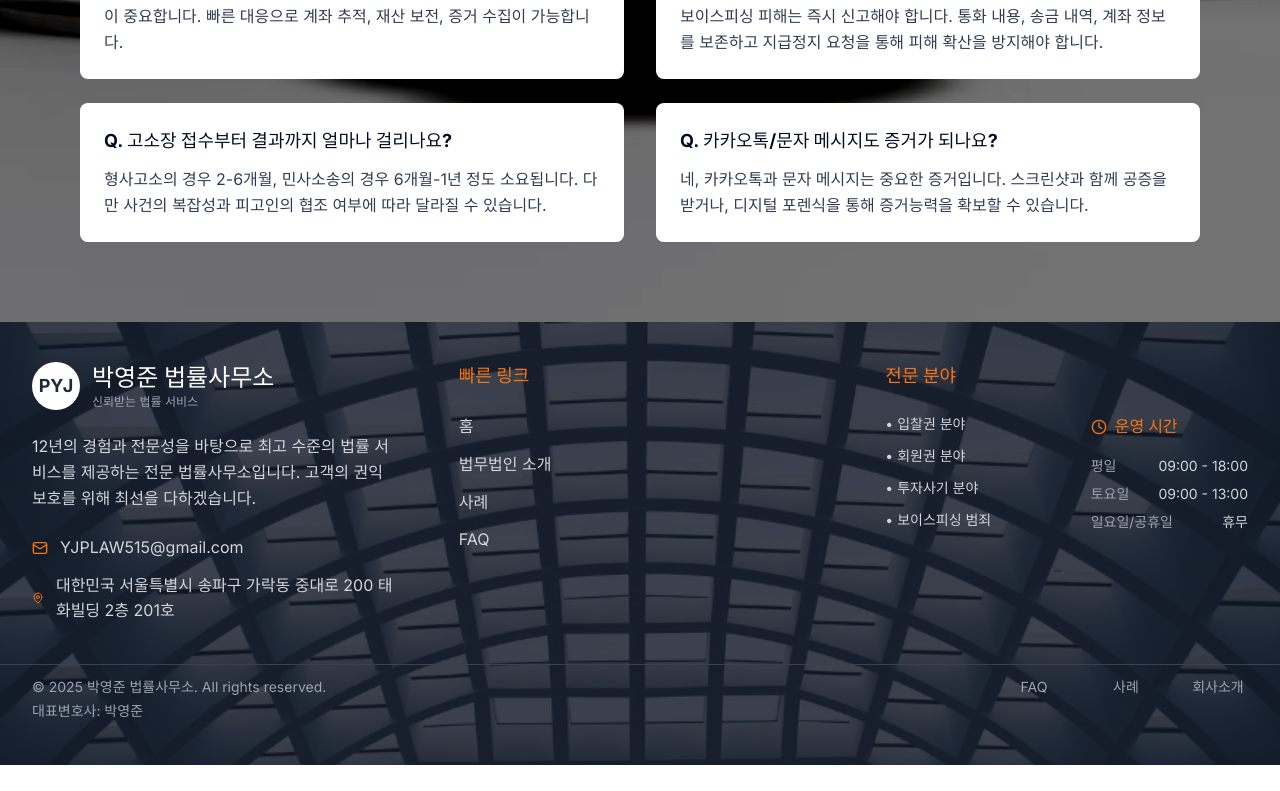
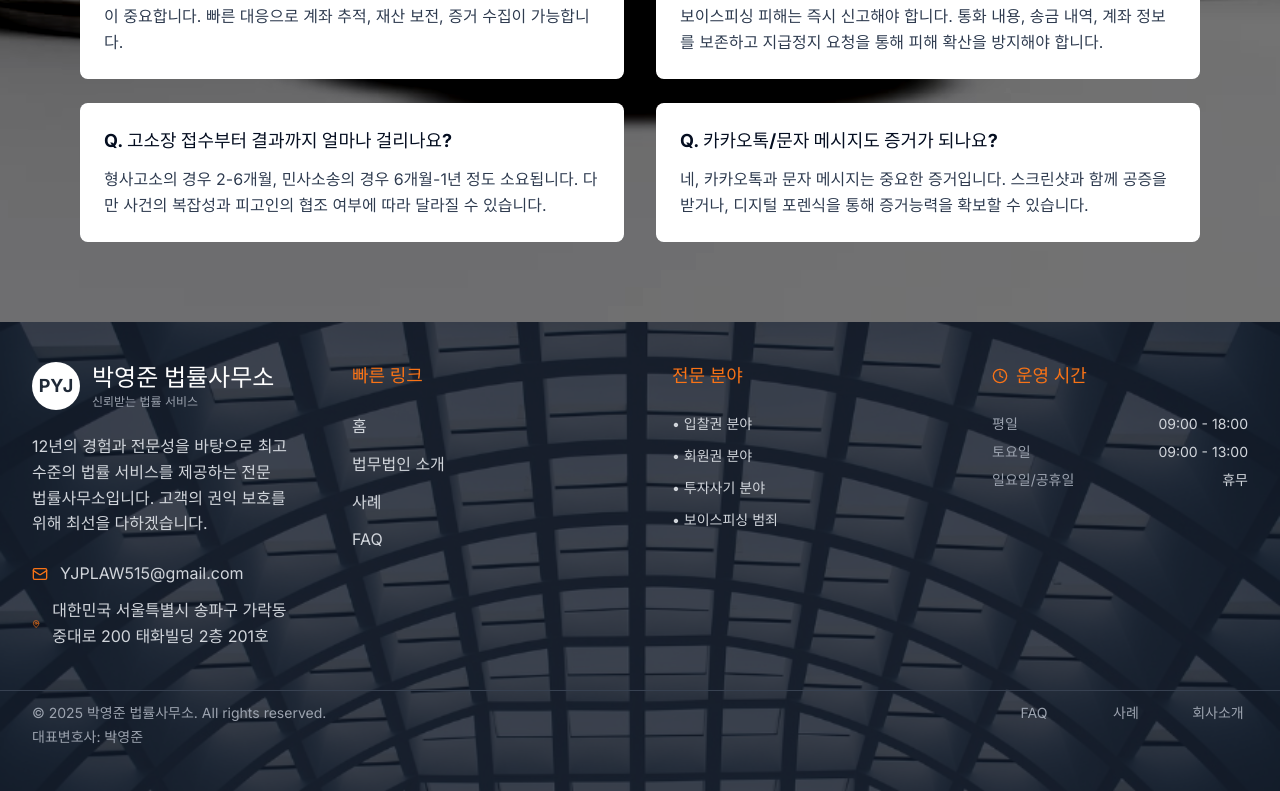
Before and after one commit to gu991230-cyber/gugit, a Next.js app: page / in a window 1280 px wide. Shown: the part 5366-6157 px from the top of the page. Before the commit the page ends 6131 px from the top, so only its background shows below. Built offline with nearby package versions, Linux system fonts and the light colour scheme; no server answers.

Commit message:
fix: separate columns explicitly to keep equal widths and aligned headings

```diff
--- a/src/components/Footer.tsx
+++ b/src/components/Footer.tsx
@@ -15,7 +15,7 @@ const Footer = () => {
 
       {/* Main Footer Content */}
       <div className="relative z-10 max-w-7xl mx-auto px-4 sm:px-6 lg:px-8 py-10">
-        <div className="grid grid-cols-1 md:grid-cols-3 gap-8 md:gap-x-12 lg:gap-x-16 items-start">
+        <div className="grid grid-cols-1 md:grid-cols-2 lg:grid-cols-4 gap-8 lg:gap-x-16 items-start">
           {/* Company Info */}
           <div>
             <div className="flex items-center space-x-3 mb-6">
@@ -79,22 +79,23 @@ const Footer = () => {
             </ul>
           </div>
 
-          {/* Services & Office Hours */}
+          {/* Services */}
           <div>
             <h3 className="text-lg font-semibold mb-6 text-orange-500">전문 분야</h3>
-            <div className="grid grid-cols-1 md:grid-cols-2 gap-8 md:gap-x-12 items-start">
             <ul className="space-y-3">
               <li className="text-gray-300 text-sm">• 입찰권 분야</li>
               <li className="text-gray-300 text-sm">• 회원권 분야</li>
               <li className="text-gray-300 text-sm">• 투자사기 분야</li>
               <li className="text-gray-300 text-sm">• 보이스피싱 범죄</li>
             </ul>
+          </div>
 
+          {/* Office Hours */}
           <div>
-                <h4 className="text-orange-500 font-semibold mb-4 flex items-center">
-                  <Clock className="h-4 w-4 mr-2" />
-                  운영 시간
-                </h4>
+            <h3 className="text-lg font-semibold mb-6 text-orange-500 flex items-center">
+              <Clock className="h-4 w-4" />
+              <span className="ml-2">운영 시간</span>
+            </h3>
             <div className="space-y-2 text-sm">
               <div className="flex justify-between">
                 <span className="text-gray-400">평일</span>
@@ -107,8 +108,6 @@ const Footer = () => {
               <div className="flex justify-between">
                 <span className="text-gray-400">일요일/공휴일</span>
                 <span className="text-gray-300">휴무</span>
-                  </div>
-                </div>
               </div>
             </div>
           </div>
```
Lines whose indentation alone changed are shown as unchanged.
